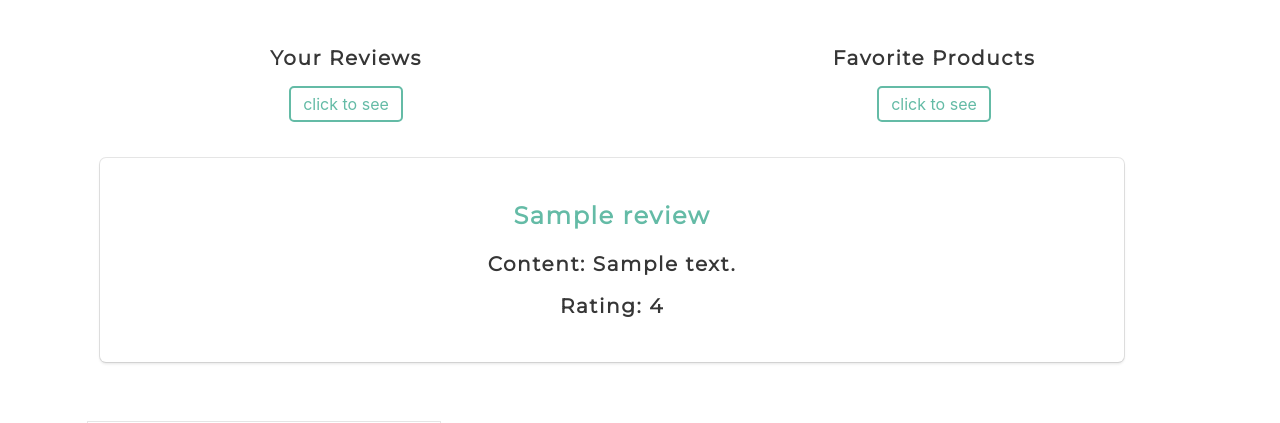
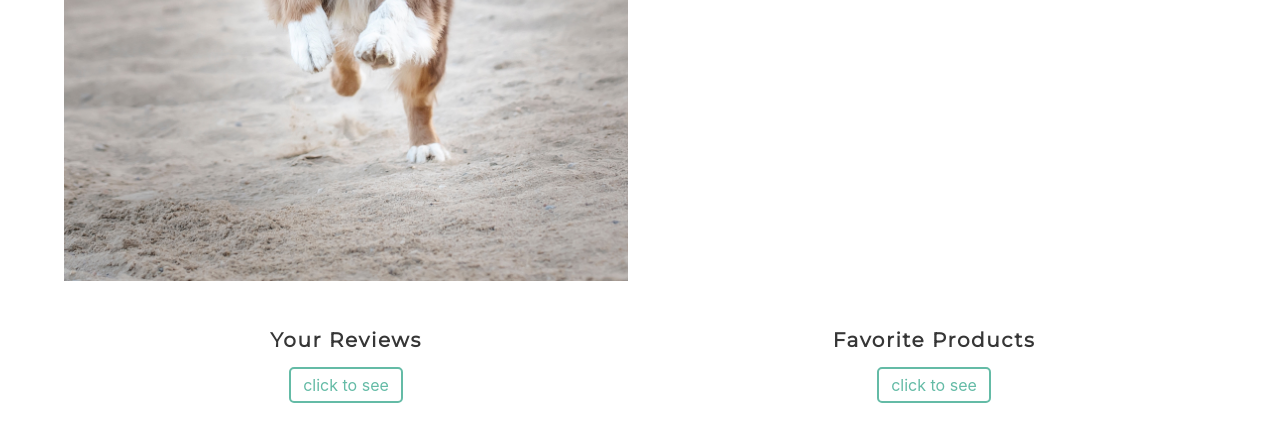
Before and after one commit to ch264/emma_meets, a Python web app: template templates/profile.html in a window 1280 px wide. Shown: the part 524-947 px from the top of the page. Run offline with Jinja, Linux system fonts and the light colour scheme; the template is opened without the code that fills it: most values are stand-ins (such as "Sample title", 1, 10 or a date in 2020); grey boxes marked "Sample" are stand-in pictures; some libraries are stand-ins or nearby versions.

Commit message:
hardcoded pictures because I had to take out image uploader, see Readme

```diff
--- a/templates/product.html
+++ b/templates/product.html
@@ -19,7 +19,7 @@
         <a class="button submitting" href="{{ url_for('edit_product', product_id=product.id) }}">Edit Information</a>
       </div>
       <div class="column is-three-quarter">
-        <img class="image is-480x480" src=" ../static/uploads/{{ product.image_filename }}"  alt="User product image">
+        <img class="image is-480x480" src=" ../static/Dog-walking.jpg"  alt="User product image">
       </div>
     </div>
     <div class="columns">
--- a/templates/profile.html
+++ b/templates/profile.html
@@ -6,7 +6,7 @@
 		<div class="columns">
 			<div class="column">
 				<div class="image">
-					<img class="image" src=" ../static/uploads/{{ user.image_filename }}"  alt="User profile image">
+					<img class="image" src=" ../static/uploads/josephine-menge-717900-unsplash_1.jpg"  alt="User profile image">
 				</div>
 			</div>
 			<div class="column">
```
